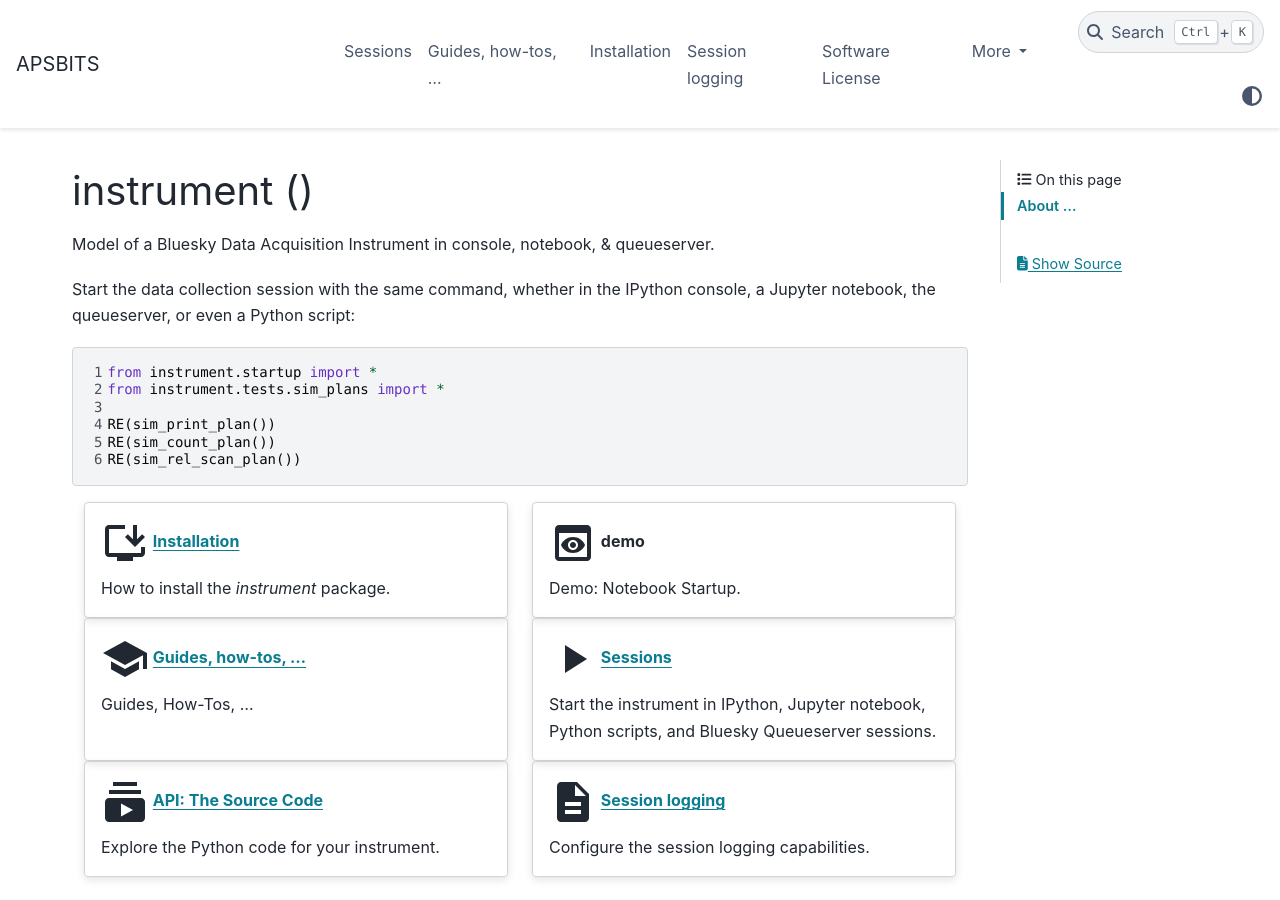
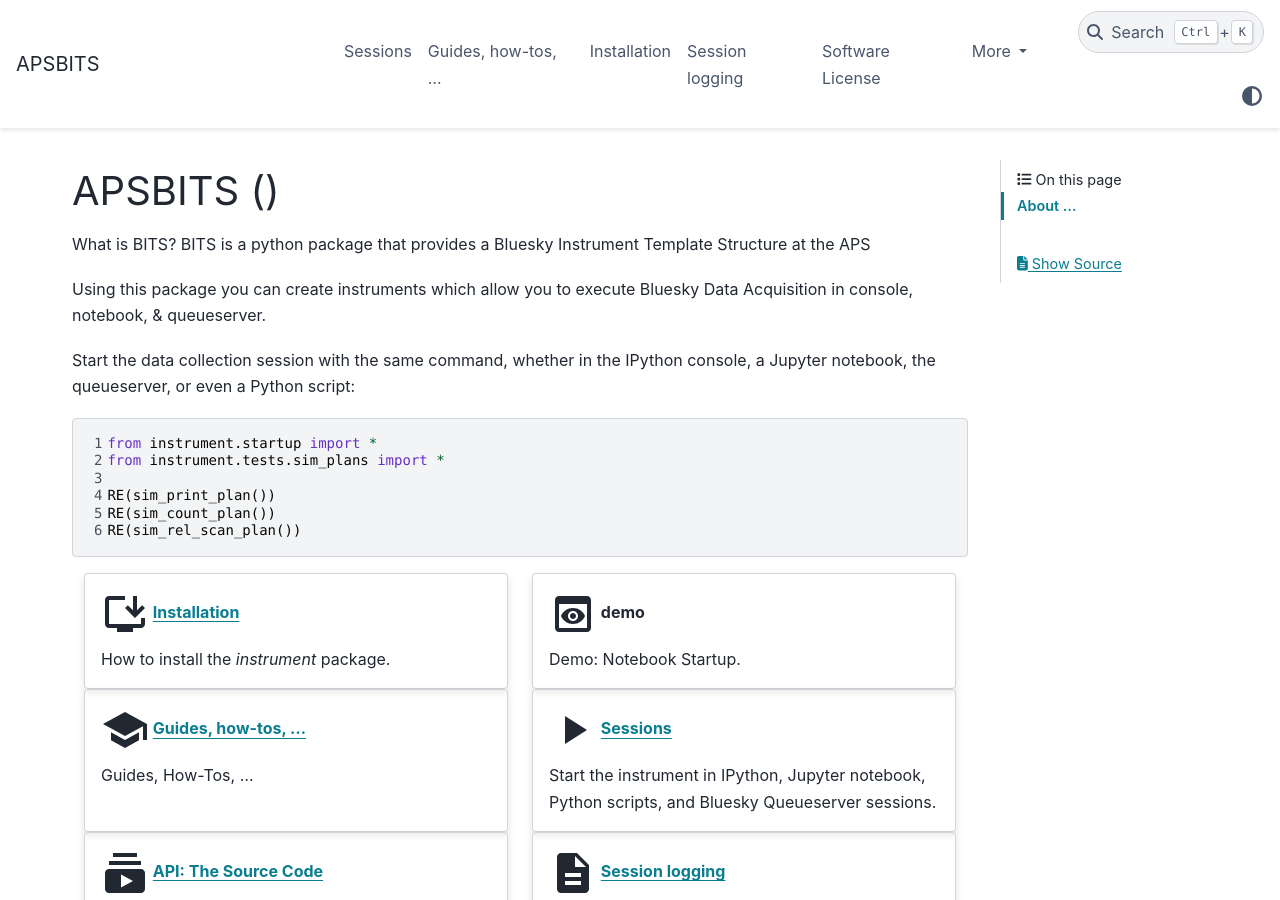
Before and after one commit to BCDA-APS/bs_model_instrument, a Sphinx documentation site: the page built from docs/source/index.rst, in a window 1280 px wide and 900 px high. Built offline with Sphinx 7.4.7 and the PyData theme 0.15.4, drawn with Linux system fonts in a browser that asks for light colours; pages that are not in the unit, such as notebooks, are missing from menus.

Commit message:
starting new docs

```diff
--- a/docs/source/index.rst
+++ b/docs/source/index.rst
@@ -1,7 +1,9 @@
-instrument (|release|)
+APSBITS (|release|)
 ======================
 
-Model of a Bluesky Data Acquisition Instrument in console, notebook, & queueserver.
+What is BITS? BITS is a python package that provides a Bluesky Instrument Template Structure at the APS
+
+Using this package you can create instruments which allow you to execute Bluesky Data Acquisition in console, notebook, & queueserver.
 
 Start the data collection session with the same command, whether in the IPython
 console, a Jupyter notebook, the queueserver, or even a Python script:
```
